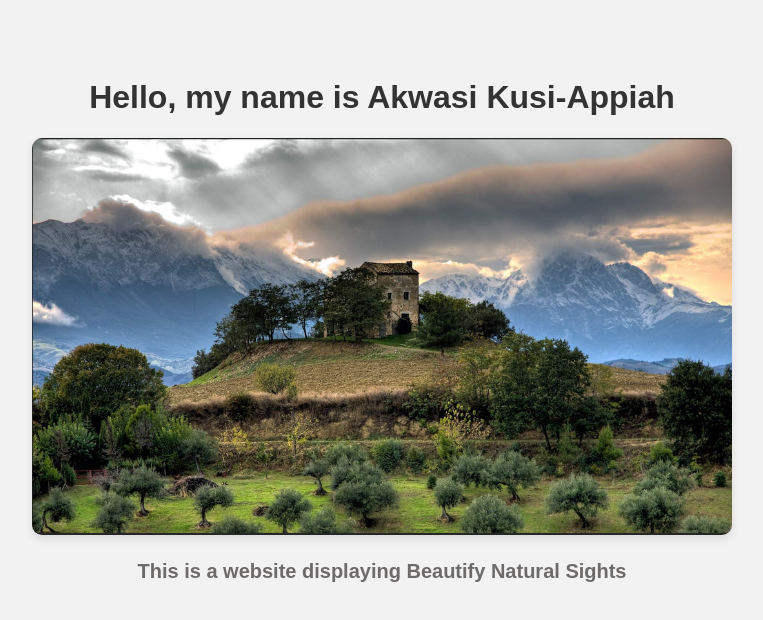
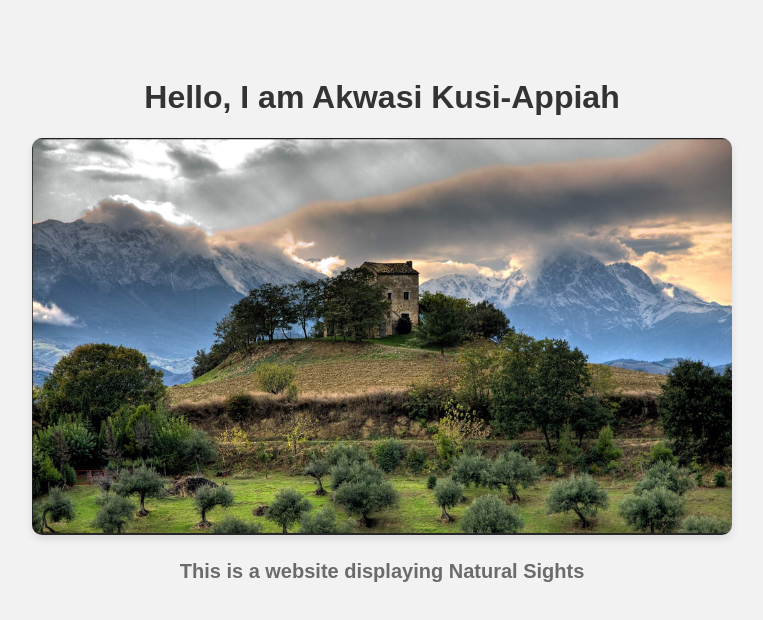
Before and after one commit to akusi-appiah/aws-wk3-beanstalk-app, a website: page public/index.html in a window 1280 px wide. Shown: the whole page, without its empty margins (258-1021 px from the left). Drawn offline with Linux system fonts and the light colour scheme.

Commit message:
chore: modify template

```diff
--- a/public/index.html
+++ b/public/index.html
@@ -7,10 +7,10 @@
     <link rel="stylesheet" href="/style.css" />
   </head>
   <body>
-    <h1>Hello, my name is Akwasi Kusi-Appiah</h1>
+    <h1>Hello, I am Akwasi Kusi-Appiah</h1>
     <div class="image-container">
       <img id="rotating-image" src="/images/tree-pix.png" alt="Natural Sites" />
-      <span>This is a website displaying Beautify Natural Sights</span>
+      <span>This is a website displaying Natural Sights</span>
     </div>
     <script>
       const images = [
```
